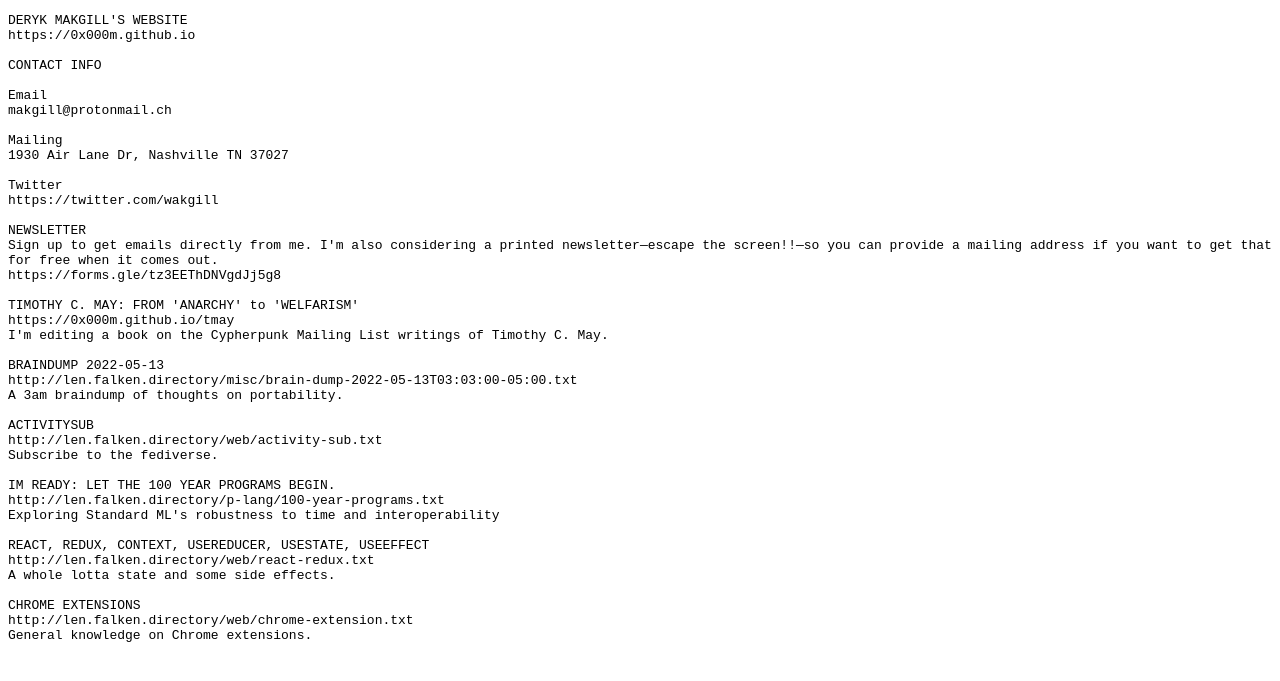
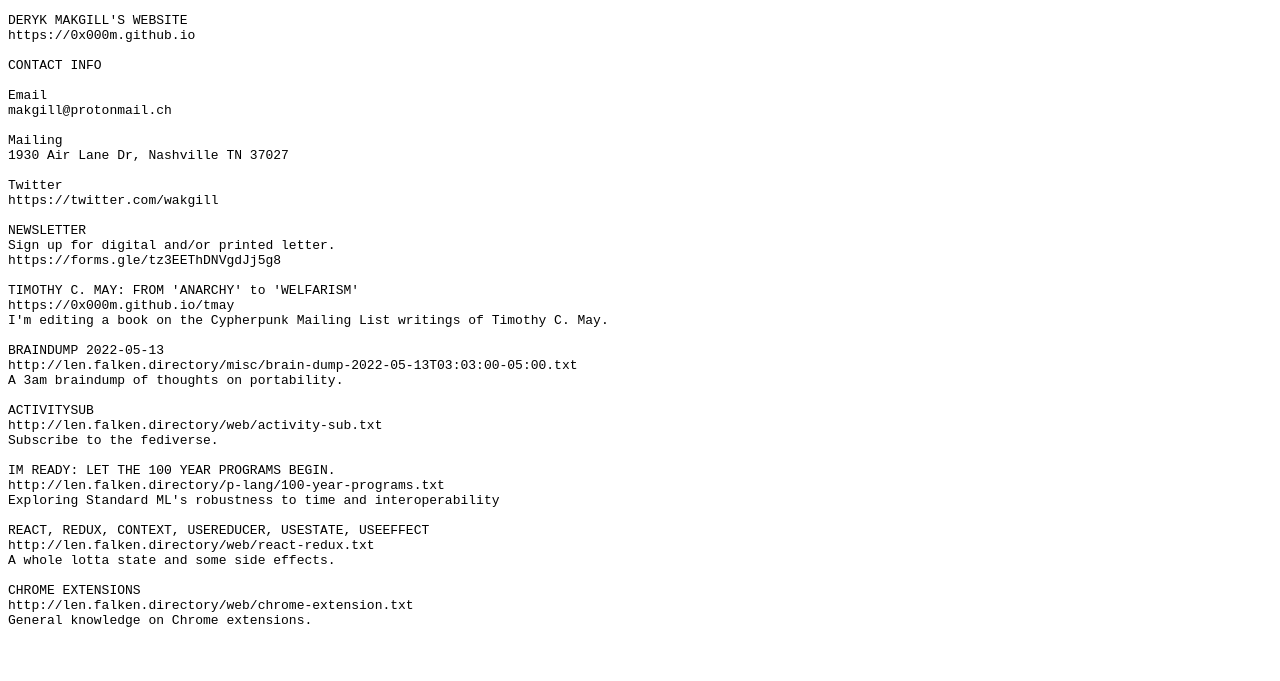
Before and after one commit to 0x000m/0x000m.github.io, a Jekyll site: the page built from index.md, in a window 1280 px wide. Shown: the top 681 px of the page. Built offline with Jekyll 4.4.1, drawn with Linux system fonts in a browser that asks for light colours.

Commit message:
Update index.md

```diff
--- a/index.md
+++ b/index.md
@@ -18,7 +18,7 @@
 https://twitter.com/wakgill
 
 NEWSLETTER
-Sign up to get emails directly from me. I'm also considering a printed newsletter—escape the screen!!—so you can provide a mailing address if you want to get that for free when it comes out.
+Sign up for digital and/or printed letter.
 https://forms.gle/tz3EEThDNVgdJj5g8
 
 TIMOTHY C. MAY: FROM 'ANARCHY' to 'WELFARISM'
```
